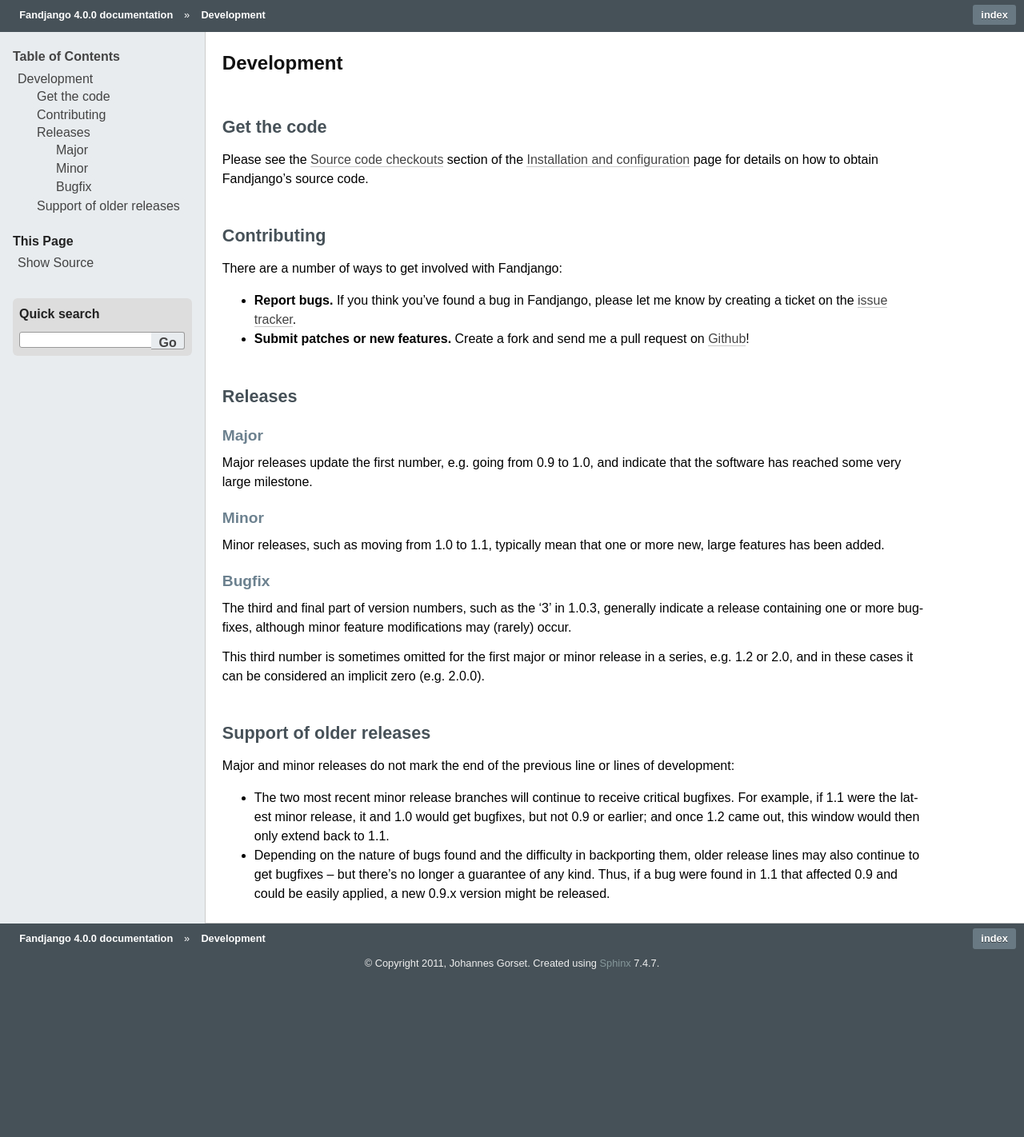
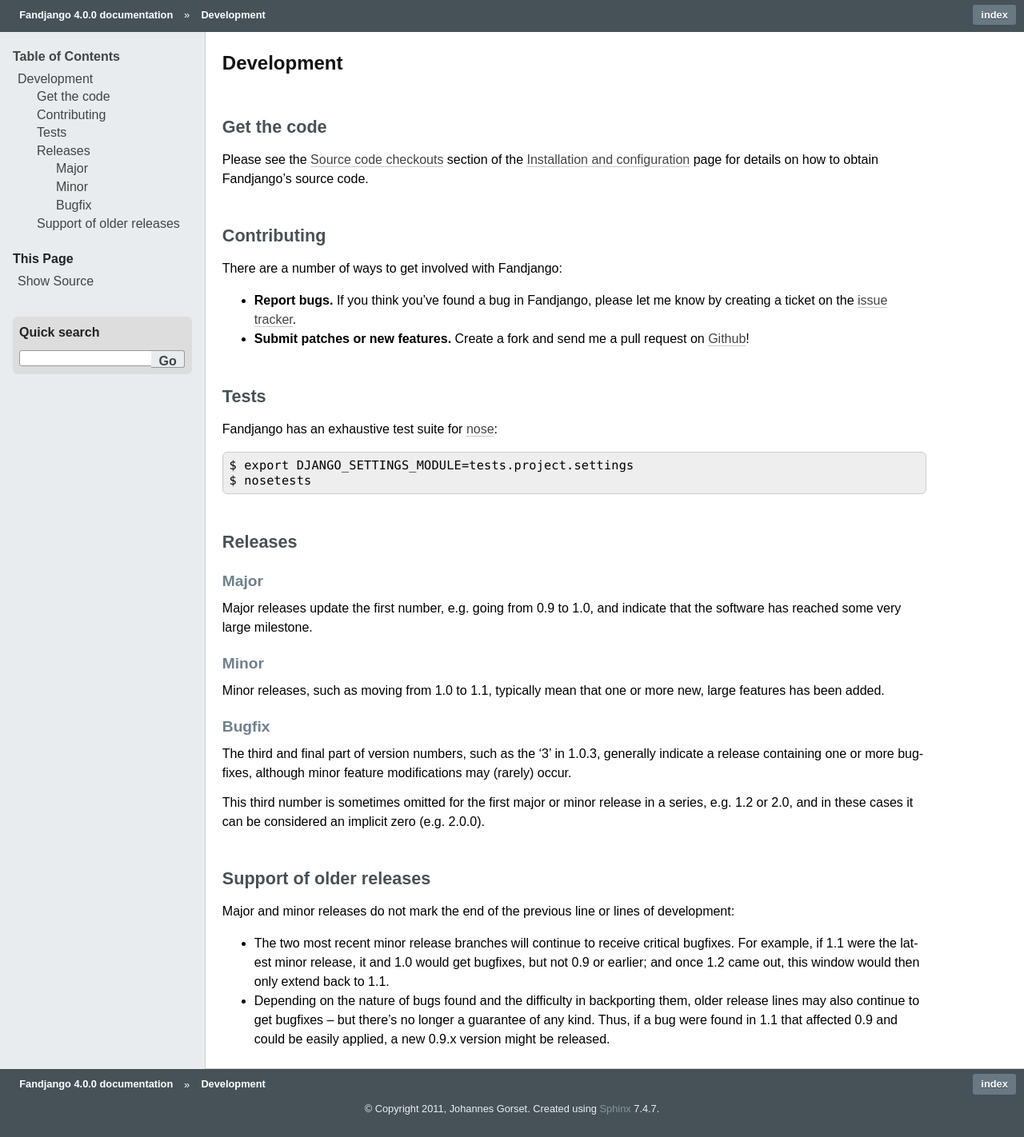
Before and after one commit to jgorset/fandjango, a Sphinx documentation site: the page built from docs/source/development.rst, in a window 1280 px wide. Shown: the whole page at 80% size. Built offline with Sphinx 7.4.7, drawn with Linux system fonts in a browser that asks for light colours; before the commit the page ends 1240 px from its top, so only the background shows below that.

Commit message:
Document tests

```diff
--- a/docs/source/development.rst
+++ b/docs/source/development.rst
@@ -22,6 +22,14 @@
   creating a ticket on the `issue tracker`_.
 
 * **Submit patches or new features.** Create a fork and send me a pull request on `Github`_!
+
+Tests
+-----
+
+Fandjango has an exhaustive test suite for `nose`_::
+
+    $ export DJANGO_SETTINGS_MODULE=tests.project.settings
+    $ nosetests
 
 Releases
 --------
@@ -60,6 +68,7 @@
   may also continue to get bugfixes – but there’s no longer a guarantee of any kind. Thus, if a bug
   were found in 1.1 that affected 0.9 and could be easily applied, a new 0.9.x version might be released.
 
+.. _nose: http://readthedocs.org/docs/nose/en/latest/
 .. _issue tracker: https://github.com/jgorset/fandjango/issues
 .. _Github: http://github.com
 .. _PEP-8: http://www.python.org/dev/peps/pep-0008/
```
